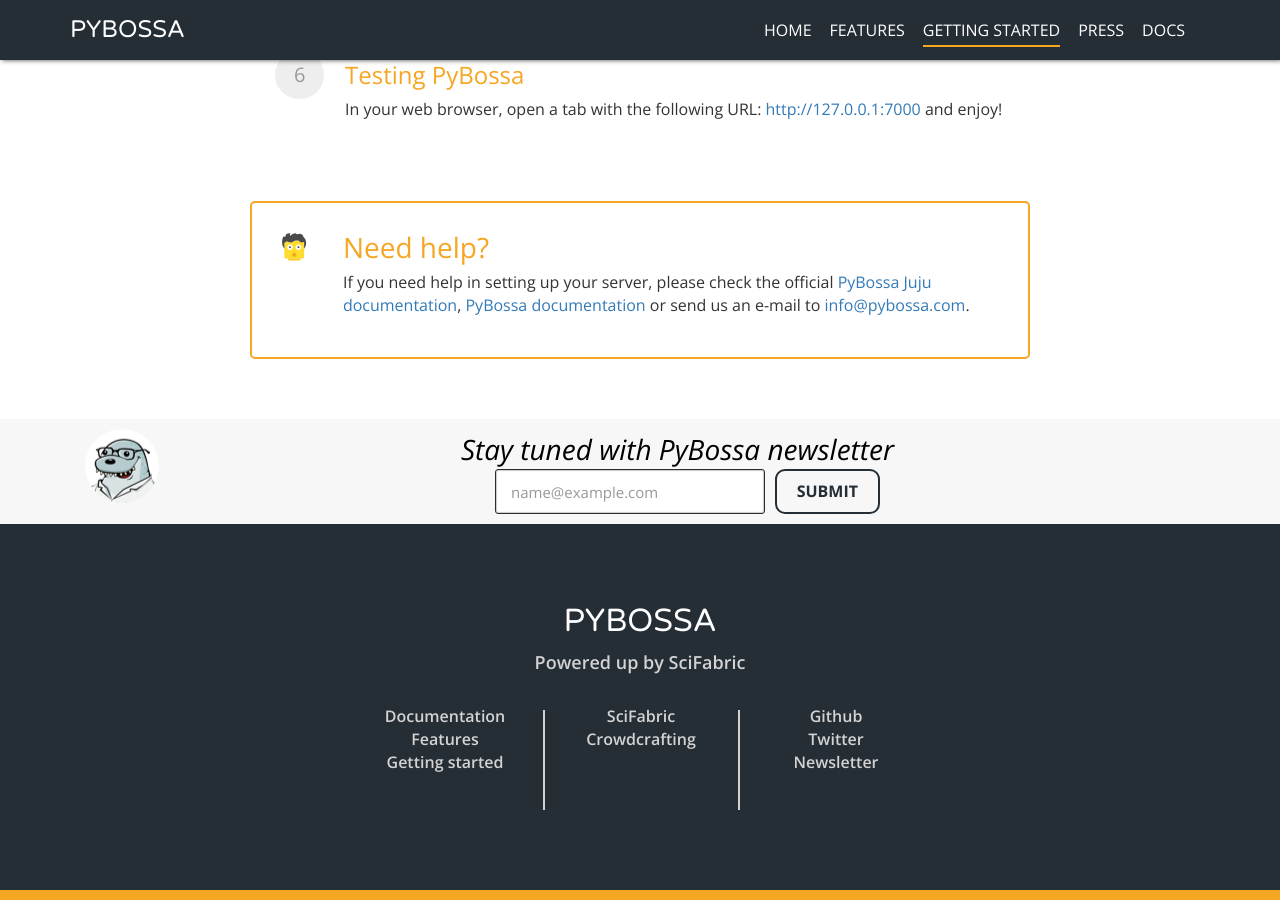
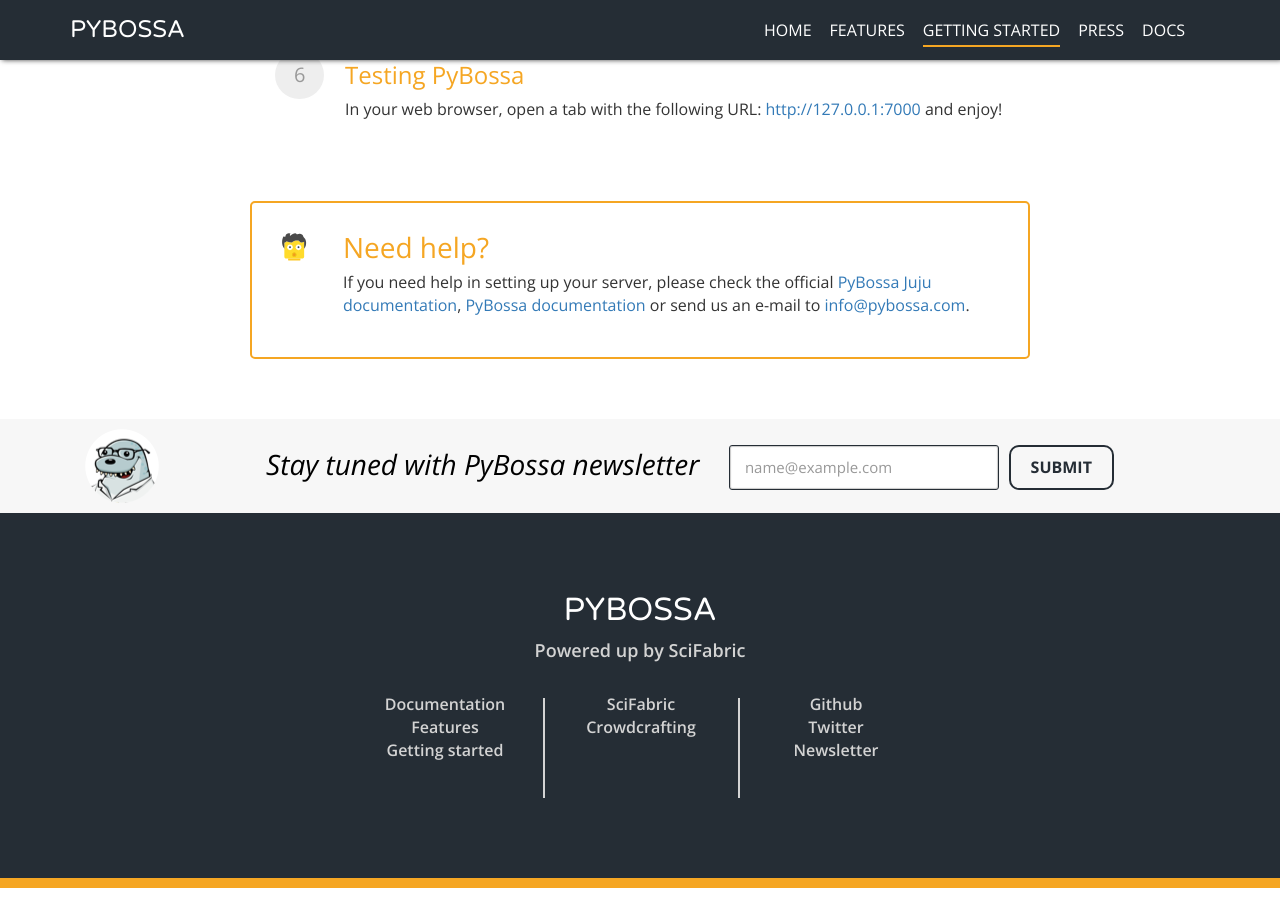
Before and after one commit to Scifabric/pybossa.github.io, a Jekyll site: the page built from getting-started/index.html, in a window 1280 px wide and 900 px high, scrolled down 1811 px. Built offline with Jekyll 4.4.1, drawn with Linux system fonts in a browser that asks for light colours; nearby versions of some CDN libraries; Markdown is read by kramdown in place of the engine named in the settings.

Commit message:
newsletter fix

```diff
--- a/_includes/newsletter.html
+++ b/_includes/newsletter.html
@@ -9,16 +9,17 @@
                             <img src="/assets/img/nick-newsletter.png">
                         </div>
 
-                        <div class="col-xs-12 col-sm-11 col-md-11">
+                        <div class="col-xs-12 col-sm-11 col-md-11" style="margin-top:15px">
                             <label for="newsletterSignup">
                                 <h3>Stay tuned with PyBossa newsletter</h3>
                             </label>
-                        </div>
+
 
                             <input type="email" placeholder="name@example.com" onfocus="this.placeholder = ''" onblur="this.placeholder = 'name@example.com'" name="EMAIL" class="required email form-control" id="mce-EMAIL">
 
                             <button type="submit" value="Subscribe" name="subscribe" id="mc-embedded-subscribe" class="btn btn-primary">Submit</button>
                         <div style="position: absolute; left: -5000px;"><input type="text" name="b_d8094813b176dd353f94e8e8b_ae2b69aa4c" value=""></div>
+                    </div>
                     </div>
 
                     <div id="mce-responses">
```
